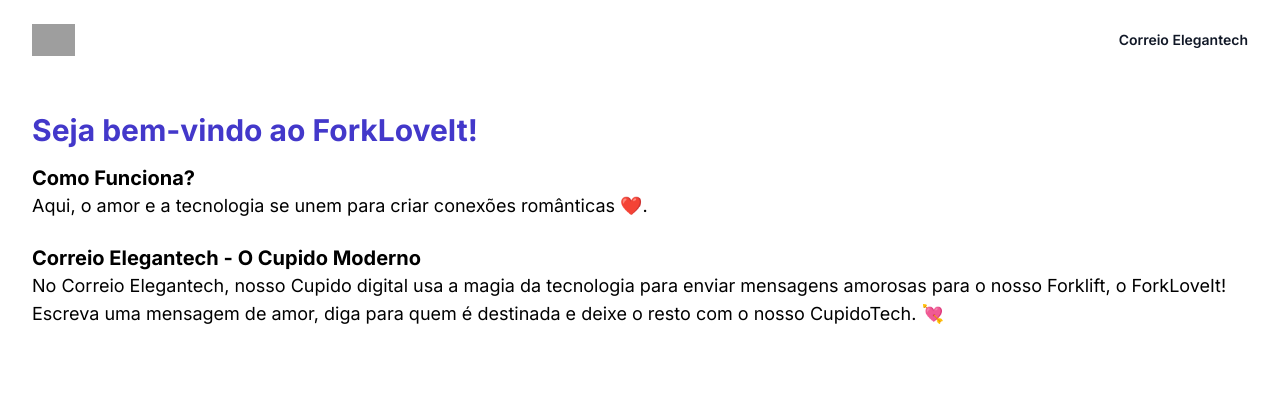
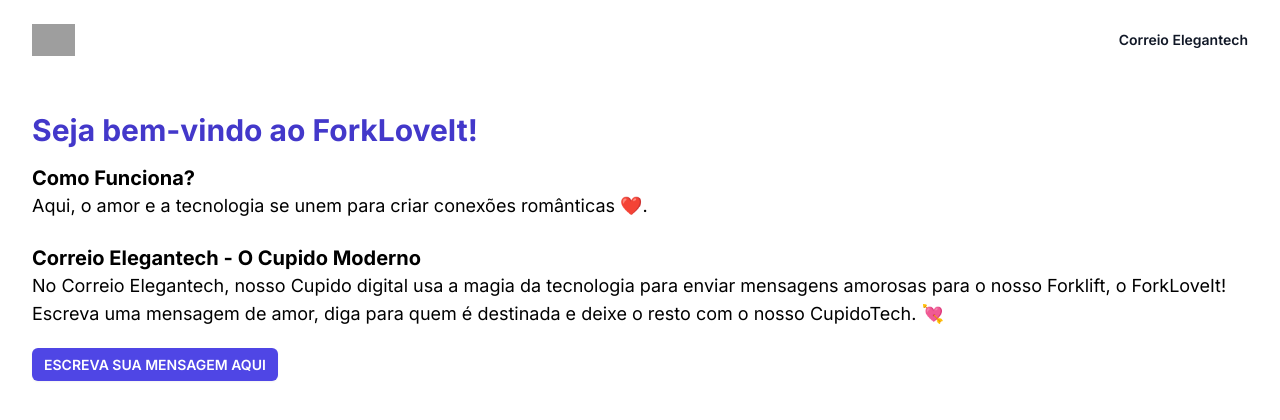
Before and after one commit to lucasbalieiro/forkloveit, a Next.js app: page / in a window 1280 px wide. Shown: the top 420 px of the page. Built offline with nearby package versions, Linux system fonts and the light colour scheme; grey boxes are pictures that could not be loaded.

Commit message:
feat: add initial button

```diff
--- a/src/app/page.tsx
+++ b/src/app/page.tsx
@@ -17,6 +17,10 @@ export default function Home() {
     <p className="text-lg mb-6">
       No Correio Elegantech, nosso Cupido digital usa a magia da tecnologia para enviar mensagens amorosas para o nosso Forklift, o ForkLoveIt! Escreva uma mensagem de amor, diga para quem é destinada e deixe o resto com o nosso CupidoTech. <span>💘</span>
     </p>
+
+    <Link href="/elegantech"
+      className="rounded-md bg-indigo-600 px-3 py-2 text-sm font-semibold text-white shadow-sm hover:bg-indigo-500 focus-visible:outline focus-visible:outline-2 focus-visible:outline-offset-2 focus-visible:outline-indigo-600"
+    >ESCREVA SUA MENSAGEM AQUI</Link>
   </div>
     </>
   )
```
